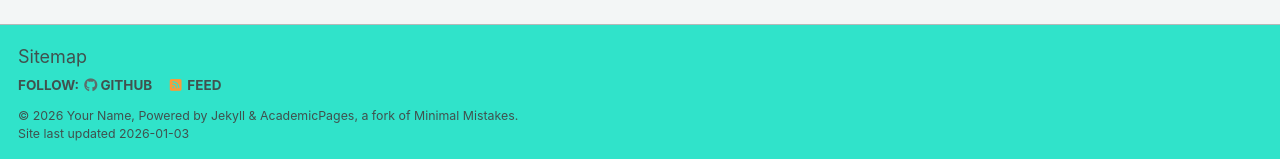
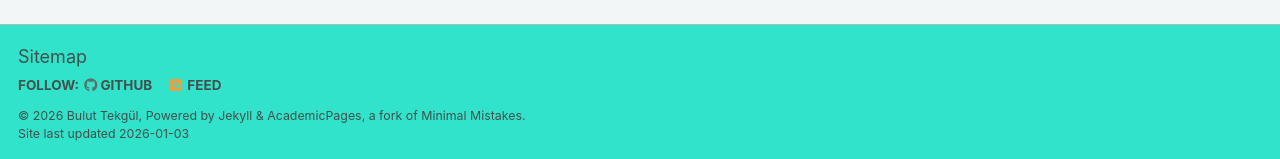
Before and after one commit to blttkgl/blttkgl.github.io, a Jekyll site: the page built from _pages/about.md, in a window 1280 px wide. Shown: the part 738-897 px from the top of the page. Built offline with Jekyll 4.4.1, drawn with Linux system fonts in a browser that asks for light colours; some web fonts are replaced; a script bundle is joined from its source files by our own code; library files that are not in the unit come from our copies.

Commit message:
update description

```diff
--- a/_config.yml
+++ b/_config.yml
@@ -11,8 +11,8 @@
 site_theme               : "mint" # The available themes options are "default", "air", "sunrise", "mint", "dirt" and "contrast"
 title                    : "Bulut Tekgül / Personal webpage"
 title_separator          : "-"
-name                     : &name "Your Name"
-description              : &description "Your Name's academic portfolio"   # Update this with a general description of your site, this is the default if not overridden by a page
+name                     : &name "Bulut Tekgül"
+description              : &description "Bulut Tekgül's personal webpage"   # Update this with a general description of your site, this is the default if not overridden by a page
 url                      : https://blttkgl.github.io # The base hostname & protocol for your site e.g. "https://[your GitHub username].github.io",
                                                            # or if you already have some other page hosted on Github then use "https://[your GitHub username].github.io/[Your Repo Name]"
 baseurl                  : "" # the subpath of your site, e.g. "/blog"
```
